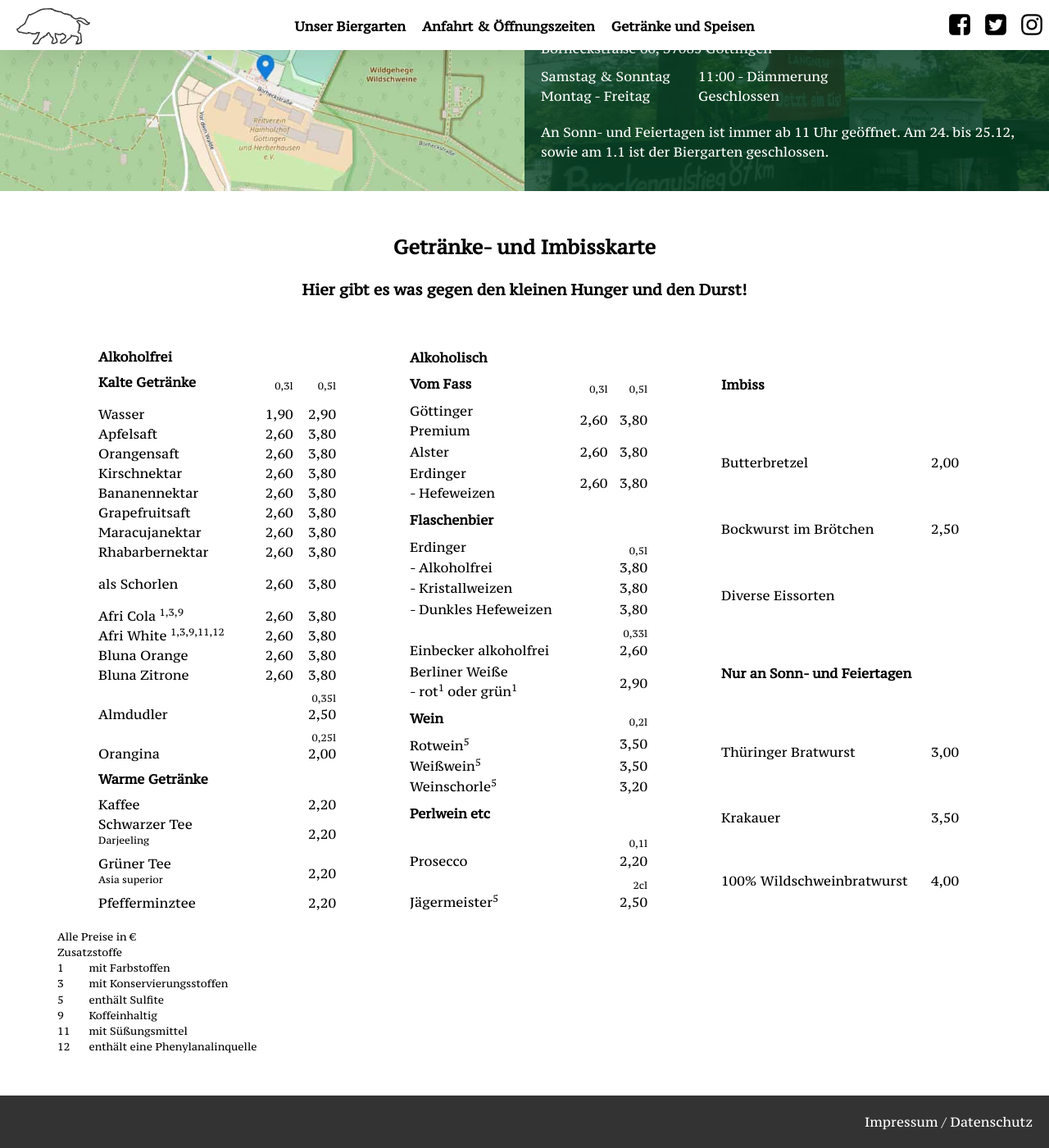
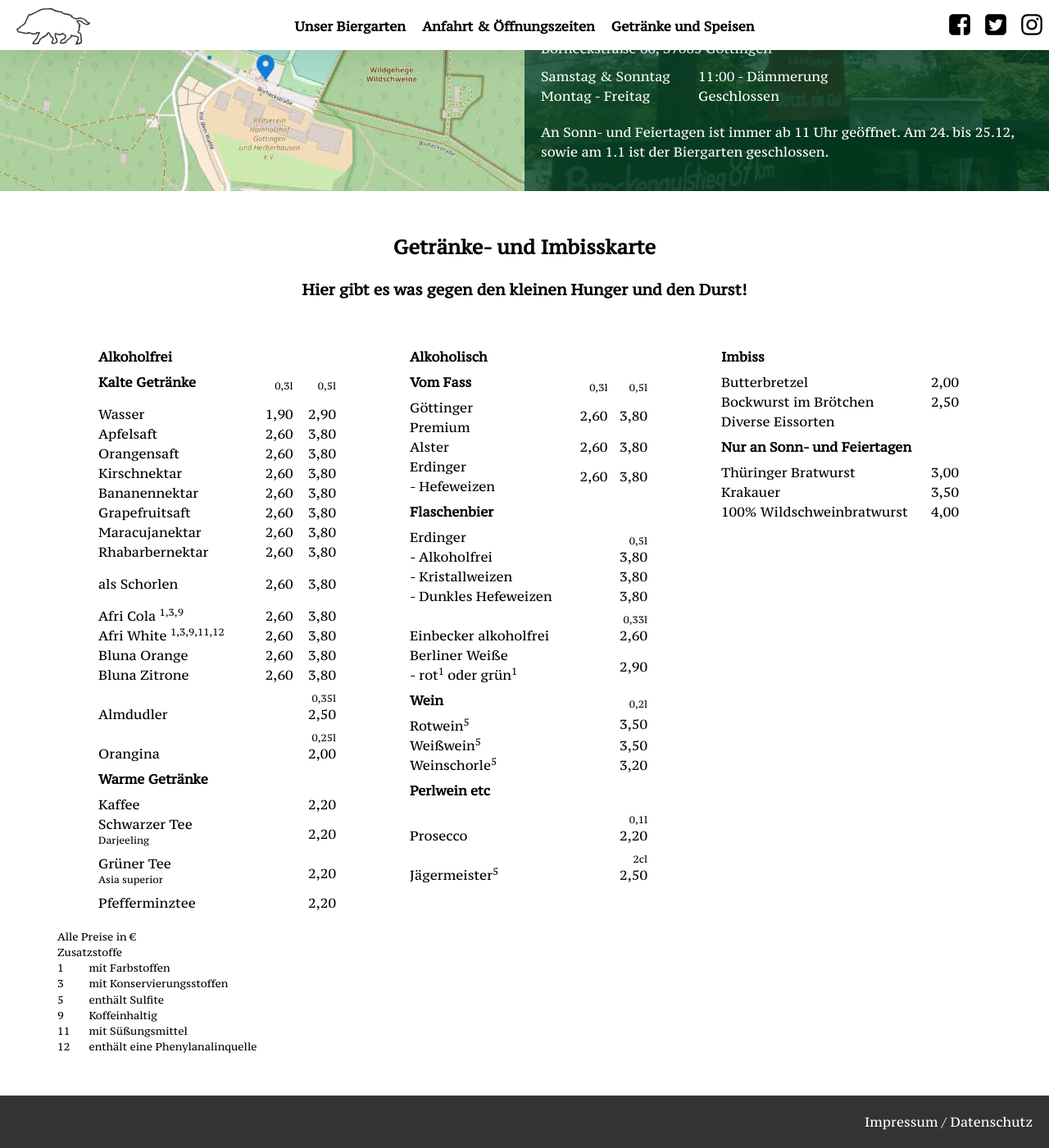
Before and after one commit to versable/kehr-website, a Jekyll site: the page built from index.html, in a window 1280 px wide and 1400 px high, scrolled down 1448 px. Shown: the whole window at 82% size. Built offline with Jekyll 4.4.1, drawn with Linux system fonts in a browser that asks for light colours.

Commit message:
Better align drinks/menu section

```diff
--- a/_sass/_base.scss
+++ b/_sass/_base.scss
@@ -316,9 +316,9 @@ nav {
 
 .drinks {
     display: flex;
-    flex-direction: row;
     flex-wrap: wrap;
-    justify-content: space-around;
+    align-items: baseline;
+
     table {
         width: 300px;
         margin-top: 30px;
```
